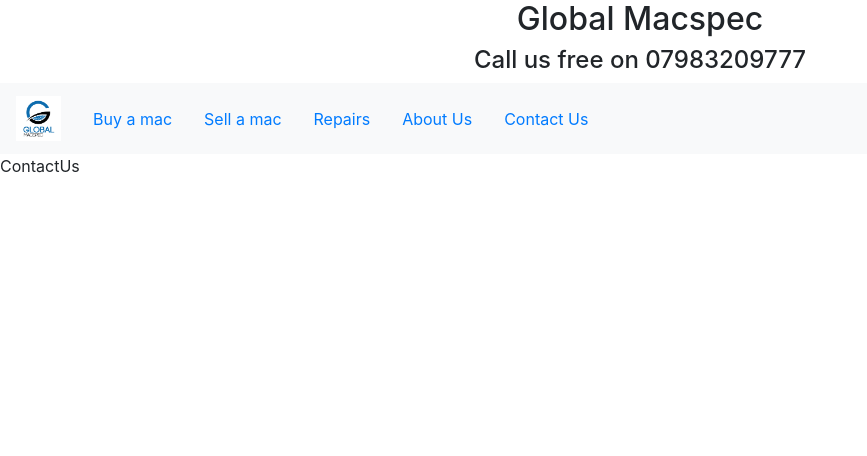
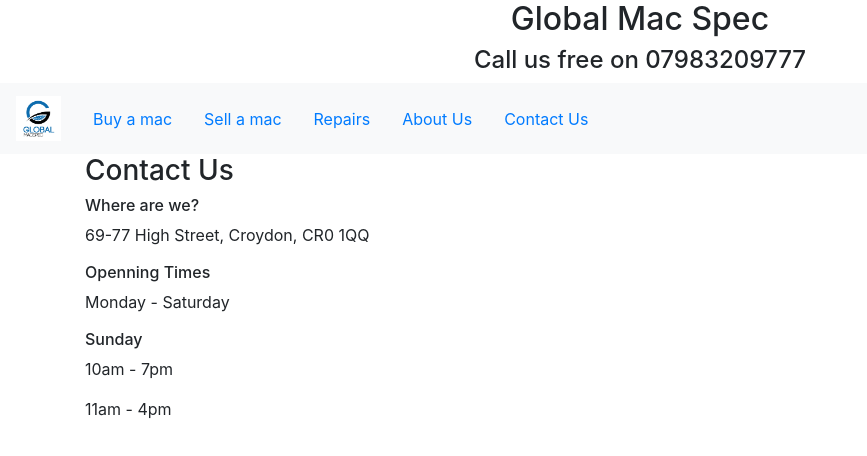
Before and after one commit to neroshan12/global-mac-spec-website, a React (Create React App) app: page /contact-us in a window 1280 px wide. Shown: the top 456 px of the page, without its empty margins (0-867 px from the left). Built offline with nearby package versions, Linux system fonts and the light colour scheme.

Commit message:
Add contact us and clean up

```diff
--- a/public/index.html
+++ b/public/index.html
@@ -5,10 +5,7 @@
     <link rel="icon" href="%PUBLIC_URL%/favicon.ico" />
     <meta name="viewport" content="width=device-width, initial-scale=1" />
     <meta name="theme-color" content="#000000" />
-    <meta
-      name="description"
-      content="Web site created using create-react-app"
-    />
+    <meta name="description" content="Global Mac Spec website" />
     <link rel="apple-touch-icon" href="%PUBLIC_URL%/logo192.png" />
     <!--
       manifest.json provides metadata used when your web app is installed on a
@@ -24,7 +21,7 @@
       work correctly both with client-side routing and a non-root public URL.
       Learn how to configure a non-root public URL by running `npm run build`.
     -->
-    <title>Global Macspec</title>
+    <title>Global Mac Spec</title>
   </head>
   <body>
     <noscript>You need to enable JavaScript to run this app.</noscript>
--- a/src/Components/Heading/index.js
+++ b/src/Components/Heading/index.js
@@ -4,7 +4,7 @@
 const Heading = () => {
   return (
     <div className="heading-container">
-      <h2>Global Macspec</h2>
+      <h2>Global Mac Spec</h2>
       <h4>Call us free on 07983209777</h4>
     </div>
   );
--- a/src/Containers/ContactUs/index.js
+++ b/src/Containers/ContactUs/index.js
@@ -1,7 +1,31 @@
 import React from "react";
+import { Container, Row, Col } from "react-bootstrap";
 
 const ContactUs = () => {
-  return <div>ContactUs</div>;
+  return (
+    <div>
+      <Container>
+        <Row>
+          <Col sm={8}>
+            <h3>Contact Us</h3>
+          </Col>
+          <Col sm={8}>
+            <h6>Where are we?</h6>
+            <p>69-77 High Street, Croydon, CR0 1QQ</p>
+          </Col>
+        </Row>
+        <Row>
+          <Col>
+            <h6>Openning Times</h6>
+            <p>Monday - Saturday</p>
+            <h6>Sunday</h6>
+            <p>10am - 7pm</p>
+            <p>11am - 4pm</p>
+          </Col>
+        </Row>
+      </Container>
+    </div>
+  );
 };
 
 export default ContactUs;
```
